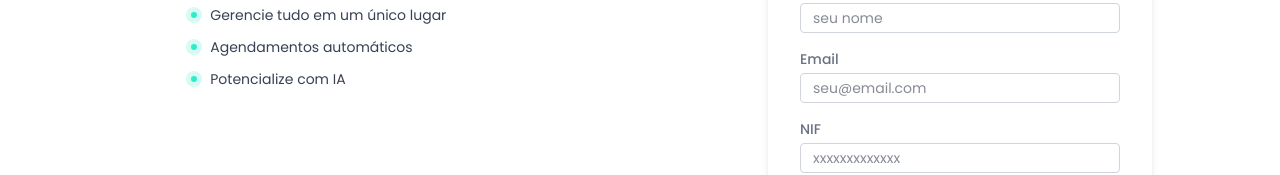
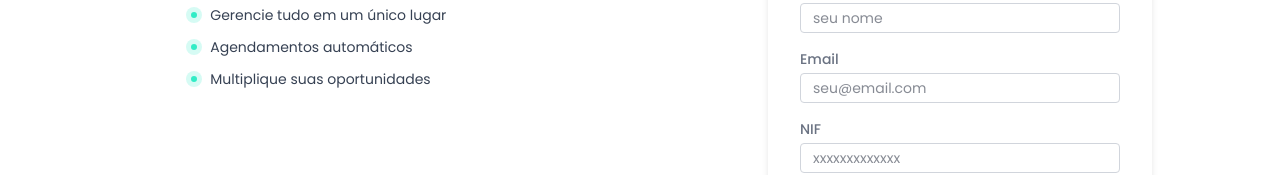
Before and after one commit to emanuel-malungo/Bulir, a Next.js app in the folder frontend-web/: page /auth/register in a window 1280 px wide. Shown: the part 175-350 px from the top of the page. Built offline with nearby package versions, Linux system fonts and the light colour scheme; no server answers.

Commit message:
feat: atualizar texto da lista no componente RegisterSidebar

```diff
--- a/frontend-web/src/app/components/common/RegisterSidebar.tsx
+++ b/frontend-web/src/app/components/common/RegisterSidebar.tsx
@@ -35,7 +35,7 @@ export default function RegisterSidebar() {
               <div className="w-4 h-4 rounded-full bg-accent/20 flex items-center justify-center mt-0.5 shrink-0">
                 <div className="w-1.5 h-1.5 rounded-full bg-accent"></div>
               </div>
-              <span className="text-sm text-gray-700">Potencialize com IA</span>
+              <span className="text-sm text-gray-700">Multiplique suas oportunidades</span>
             </li>
           </ul>
         </div>
```
